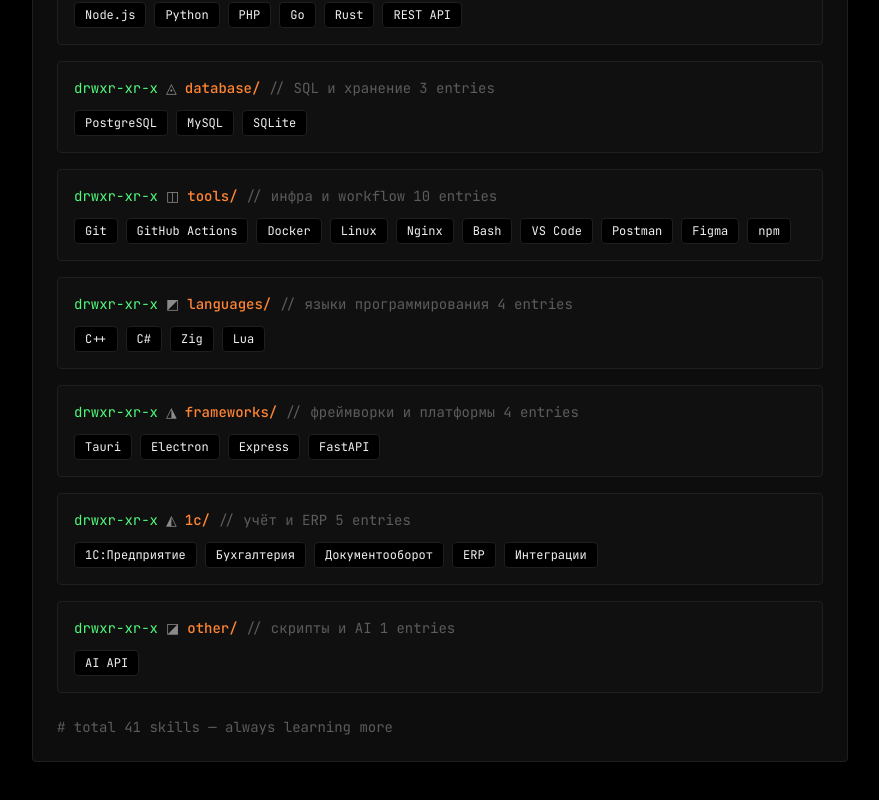
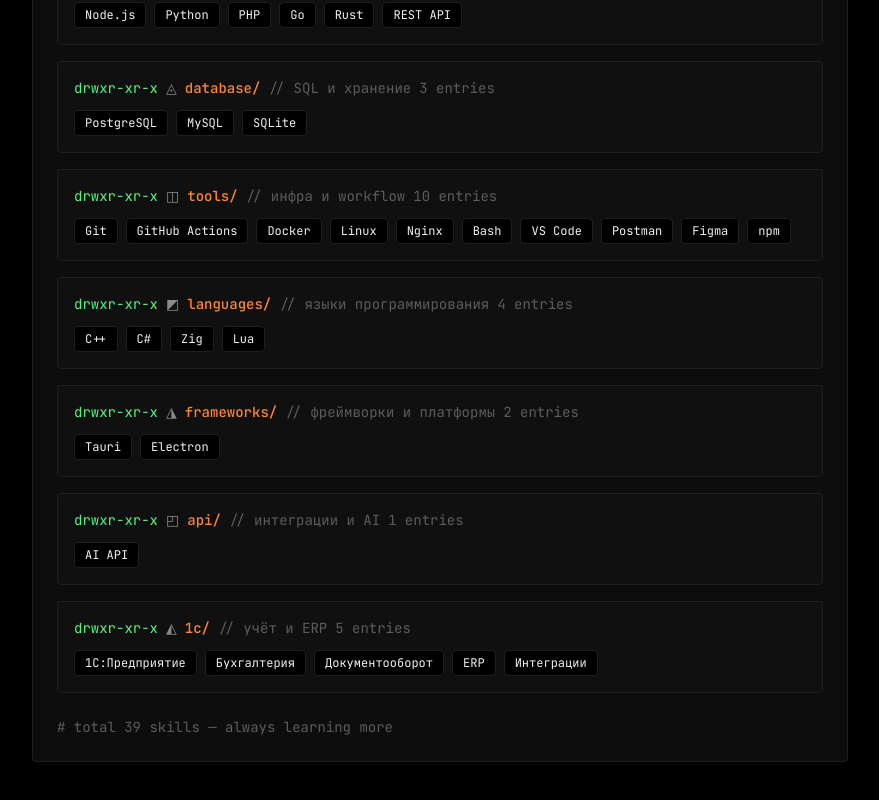
Before and after one commit to Nyrokume/nyrokume.dev, a Next.js app: page /skills in a window 1280 px wide. Shown: the part 354-1154 px from the top of the page, without its empty margins (200-1079 px from the left). Built offline with nearby package versions, Linux system fonts and the light colour scheme; no server answers.

Commit message:
Skills: remove Express/FastAPI, move AI API to api section

```diff
--- a/components/sections/skills-section.tsx
+++ b/components/sections/skills-section.tsx
@@ -11,8 +11,8 @@
   tools: "◫",
   languages: "◩",
   frameworks: "◮",
+  api: "◰",
   enterprise: "◭",
-  other: "◪",
 };
 
 export function SkillsSection() {
--- a/content/resume.en.json
+++ b/content/resume.en.json
@@ -28,7 +28,7 @@
     "heading": "nyrokume.dev",
     "tagline": "// web first — sites and browser apps. I add other tools when the task needs them.",
     "stats": [
-      { "label": "skills", "value": "35", "href": "/skills" },
+      { "label": "skills", "value": "39", "href": "/skills" },
       { "label": "projects", "value": "—", "href": "/projects" },
       { "label": "status", "value": "online", "highlight": true }
     ],
@@ -88,7 +88,7 @@
   },
   "skills": {
     "windowTitle": "02_skills",
-    "meta": "35 items · sh",
+    "meta": "39 items · sh",
     "command": "ls -la ./skills/",
     "categories": [
       {
@@ -145,7 +145,13 @@
         "id": "frameworks",
         "label": "frameworks/",
         "hint": "frameworks & platforms",
-        "items": ["Tauri", "Electron", "Express", "FastAPI"]
+        "items": ["Tauri", "Electron"]
+      },
+      {
+        "id": "api",
+        "label": "api/",
+        "hint": "integrations & AI",
+        "items": ["AI API"]
       },
       {
         "id": "enterprise",
@@ -158,12 +164,6 @@
           "ERP",
           "Integrations"
         ]
-      },
-      {
-        "id": "other",
-        "label": "other/",
-        "hint": "scripts & AI",
-        "items": ["AI API"]
       }
     ],
     "footerComment": "# total {total} skills — always learning more"
--- a/content/resume.ru.json
+++ b/content/resume.ru.json
@@ -28,7 +28,7 @@
     "heading": "nyrokume.dev",
     "tagline": "// разрабатываю сайты и веб-приложения. остальное подключаю, когда нужно по задаче.",
     "stats": [
-      { "label": "skills", "value": "35", "href": "/skills" },
+      { "label": "skills", "value": "37", "href": "/skills" },
       { "label": "projects", "value": "—", "href": "/projects" },
       { "label": "status", "value": "online", "highlight": true }
     ],
@@ -88,7 +88,7 @@
   },
   "skills": {
     "windowTitle": "02_skills",
-    "meta": "39 items · sh",
+    "meta": "37 items · sh",
     "command": "ls -la ./skills/",
     "categories": [
       {
@@ -145,7 +145,13 @@
         "id": "frameworks",
         "label": "frameworks/",
         "hint": "фреймворки и платформы",
-        "items": ["Tauri", "Electron", "Express", "FastAPI"]
+        "items": ["Tauri", "Electron"]
+      },
+      {
+        "id": "api",
+        "label": "api/",
+        "hint": "интеграции и AI",
+        "items": ["AI API"]
       },
       {
         "id": "enterprise",
@@ -158,12 +164,6 @@
           "ERP",
           "Интеграции"
         ]
-      },
-      {
-        "id": "other",
-        "label": "other/",
-        "hint": "скрипты и AI",
-        "items": ["AI API"]
       }
     ],
     "footerComment": "# total {total} skills — always learning more"
```
